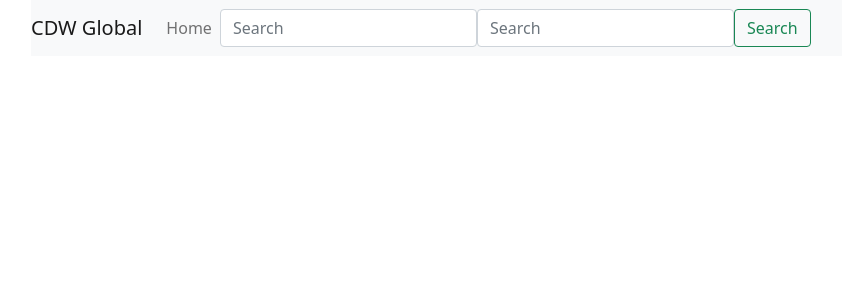
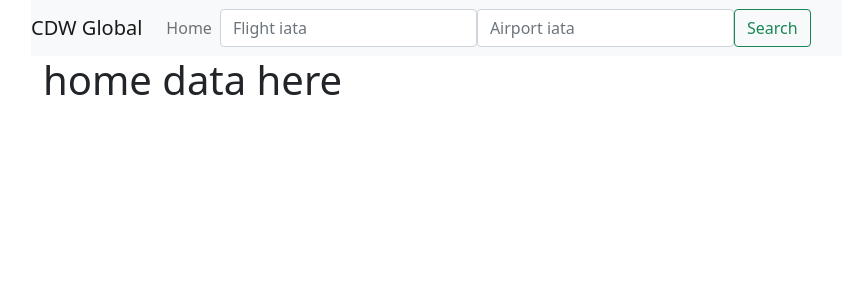
Before and after one commit to Chrisdwoodby/FlightTracker, a React (Create React App) app: page / in a window 1280 px wide. Shown: the top 300 px of the page, without its empty margins (51-893 px from the left). Built offline with nearby package versions, Linux system fonts and the light colour scheme; the HTML template or start-up script is replaced by a standard one.

Commit message:
home page rendered conditionally

```diff
--- a/components/FlightData.jsx
+++ b/components/FlightData.jsx
@@ -7,21 +7,8 @@ import Col from 'react-bootstrap/Col';
 import Card from 'react-bootstrap/Card';
 import LandingPage from './LandingPage.jsx';
 import Image from 'react-bootstrap/Image';
-// import UA from '../airlineLogos/UA.png';
-// import DL from '../airlineLogos/DL.png';
-// import VS from '../airlineLogos/VS.png';
-// var name = require('../airlineLogos/AA.png').default;
-
 
 function FlightData(props) {
-
-
-  // var getTime = function(arrival) {
-  //   var time = Math.abs(Date.now() - Date.parse(arrival)) / 60000;
-  //   var delta = Math.floor(time / 60) % 60;
-  //   time -= delta * 60;
-  //   return time;
-  // }
 
   var getTime = function(arrival) {
     var diff = Date.parse(arrival) - new Date();
@@ -34,27 +21,41 @@ function FlightData(props) {
     var h = hours - days * 24;
     var m = mins - hours * 60;
     var s = secs - mins * 60;
+    if (m <= 0) {
+      return 'The aircraft has landed and will arrive at the gate shortly';
+    } else {
+      return 'This flight is scheduled to arrive in ' + m + ' minutes';
+    }
+  }
 
-    return m;
+  var flightStatus = function(status) {
+    if (status === null) {
+      return 'Arriving on time.'
+    } else {
+      return 'This flight has been delayed ' + props.flights.data[0].arrival.delay + ' minutes.'
+    }
   }
 
 
   return (
    <Container>
-    {!props.loading &&
+    {!props.loading && !props.showHome &&
     <Row>
       {console.log(props.flights)}
-    {props.flights.data.map((flight) => (
-      <Card>
-        <Image src={require('../airlineLogos/' + flight.airline.iata + '.png').default} width="200" height="200"/>
-        <Col>The aircraft will arrive at terminal {flight.arrival.terminal}</Col>
-        <Col>This flight is scheduled to arrive in {getTime(flight.arrival.scheduled)} minutes</Col>
-      </Card>
-     ))}
+      <Row style={{padding: '12px', fontSize:"30px"}}>{props.flights.data[0].airline.name + ' flight ' + props.flights.data[0].flight.icao}</Row>
+      <Col md="auto">
+        <Image src={require('../airlineLogos/' + props.flights.data[0].airline.iata + '.png').default} width="200" height="200"/>
+      </Col>
+      <Col>
+        <Row style={{padding: '12px', backgroundColor: "rgb(242,244,244)"}}>The aircraft will arrive at gate {props.flights.data[0].arrival.gate} in terminal {props.flights.data[0].arrival.terminal}</Row>
+        <Row style={{padding: '12px', backgroundColor: "rgb(242,244,244)"}}>{getTime(props.flights.data[0].arrival.scheduled)}</Row>
+      </Col>
+      <Row style={{padding: '12px', backgroundColor: "rgb(242,244,244)"}}>
+      {flightStatus(props.flights.data[0].arrival.delay)}
+    </Row>
     </Row>
     }
    </Container>
-
   )
 }
 
--- /dev/null
+++ b/components/HomePage.jsx
@@ -0,0 +1,24 @@
+import React, {useEffect, useState} from 'react';
+import Container from 'react-bootstrap/Container';
+import Row from 'react-bootstrap/Row';
+import Col from 'react-bootstrap/Col';
+import Card from 'react-bootstrap/Card';
+import LandingPage from './LandingPage.jsx';
+
+function HomePage(props) {
+
+
+
+  return (
+    <Container>
+      {props.showHome &&
+        <h1>
+          home data here
+        </h1>
+      }
+    </Container>
+
+  )
+}
+
+export default HomePage;
--- a/components/LandingPage.jsx
+++ b/components/LandingPage.jsx
@@ -4,6 +4,7 @@ import AUTH_TOKEN from '../config.js';
 import FlightData from './FlightData.jsx'
 import Container from 'react-bootstrap/Container';
 import NavHeader from './NavHeader.jsx';
+import HomePage from './HomePage.jsx';
 
 function LandingPage(props) {
 
@@ -11,6 +12,7 @@ function LandingPage(props) {
   const [loading, setLoading] = useState(true);
   const [flights, getFlight] = useState([]);
   const [requestedAirport, setAirport] = useState('');
+  const [showHome, renderHome] = useState(true);
 
   var updateFlight = function() {
     setLoading(true);
@@ -22,7 +24,8 @@ function LandingPage(props) {
     }
     axios.get(`http://api.aviationstack.com/v1/flights`, {params})
     .then(response => {
-      getFlight(response.data)
+      getFlight(response.data);
+      renderHome(false);
       setLoading(false);
     })
     .catch((error) => {
@@ -33,6 +36,7 @@ function LandingPage(props) {
   return (
     <Container>
       <NavHeader requestedFlight={requestedFlight} setFlightIata={setFlightIata} updateFlight={updateFlight} requestedAirport={requestedAirport} setAirport={setAirport}/>
+      <HomePage showHome={showHome} renderHome={renderHome}/>
       <FlightData requestedFlight={requestedFlight} flights={flights} loading={loading}/>
     </Container>
   )
--- a/components/NavHeader.jsx
+++ b/components/NavHeader.jsx
@@ -21,14 +21,14 @@ function NavHeader(props) {
     <Form className="d-flex">
       <FormControl
         type="search"
-        placeholder="Search"
+        placeholder="Flight iata"
         className="mr-2"
         aria-label="Search"
         onChange={event => props.setFlightIata(event.target.value)}
       />
       <FormControl
         type="search"
-        placeholder="Search"
+        placeholder="Airport iata"
         className="mr-2"
         aria-label="Search"
         onChange={event => props.setAirport(event.target.value)}
```
Also changed, not shown: airlineLogos/WN.png (added), 2 other files (tests, documents, lock files or other folders).
